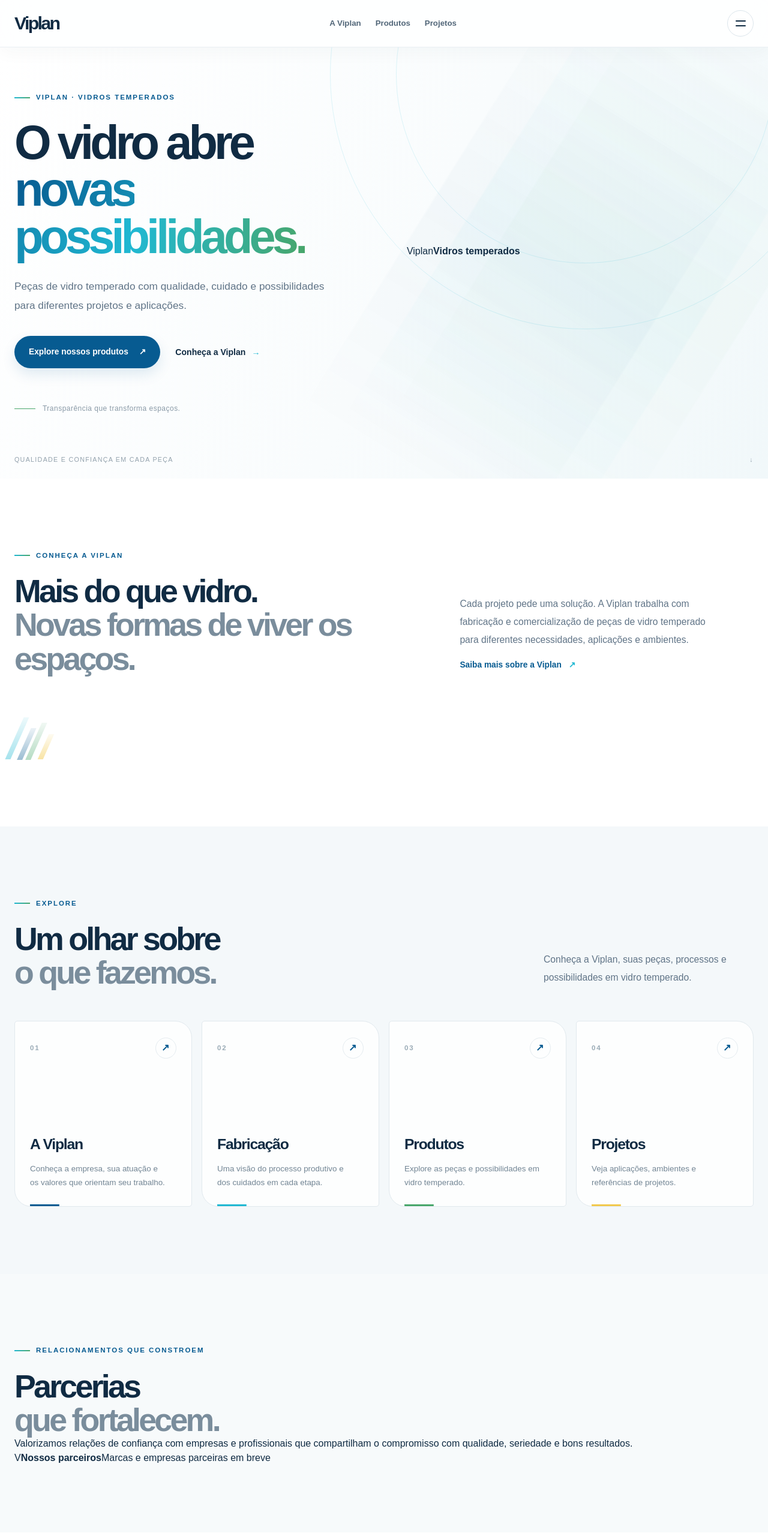
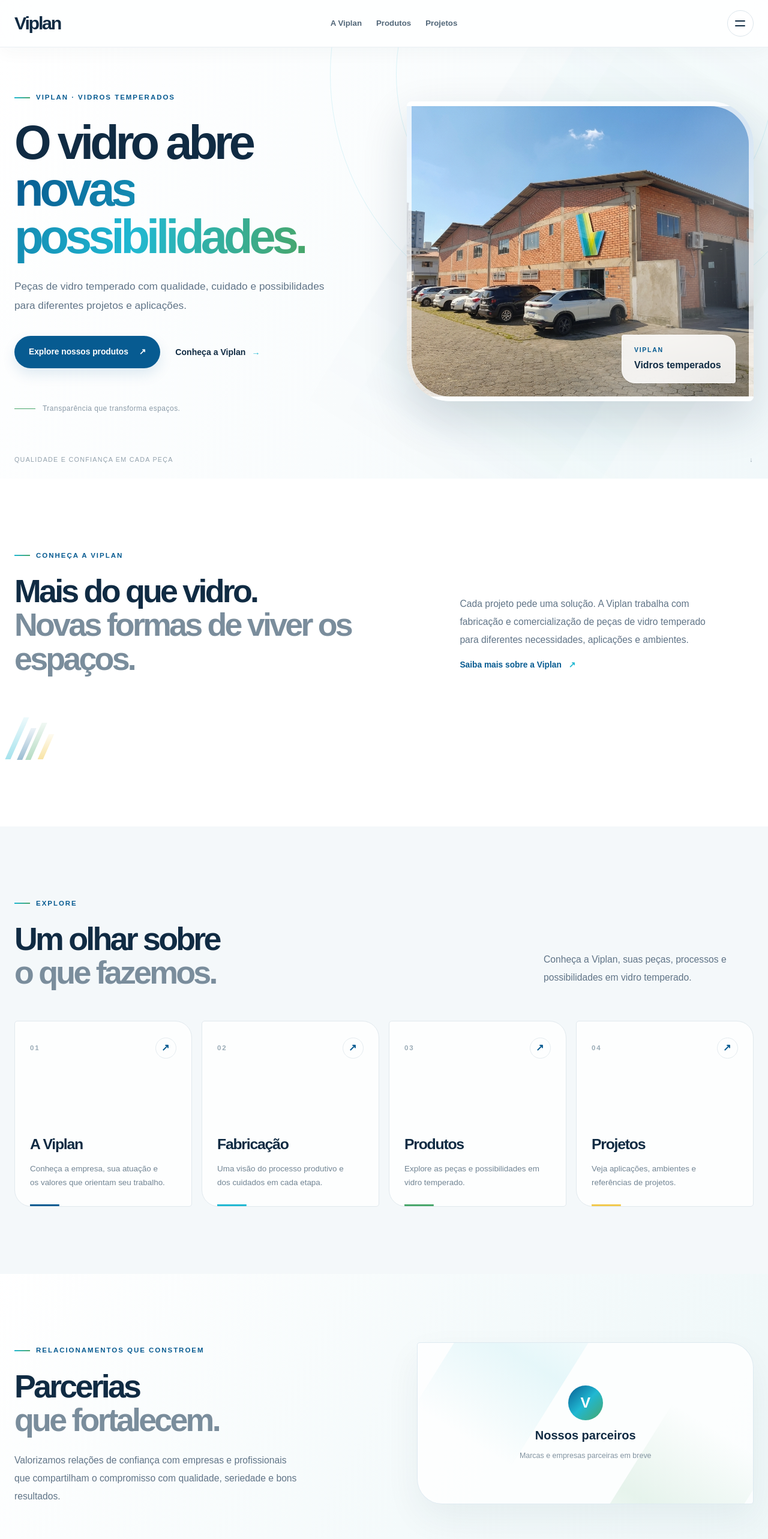
Before and after one commit to altrsl/site-viplan-gpt, a Next.js app: page / in a window 1280 px wide. Shown: the top 2566 px of the page at 60% size. Built offline with nearby package versions, Linux system fonts and the light colour scheme.

Commit message:
style: add facade hero, partnerships and footer layout

```diff
--- a/app/globals.css
+++ b/app/globals.css
@@ -177,3 +177,199 @@ button, a { -webkit-tap-highlight-color: transparent; }
 @media (prefers-reduced-motion: reduce) {
   *,*::before,*::after { scroll-behavior: auto !important; animation-duration: .01ms !important; animation-iteration-count: 1 !important; transition-duration: .01ms !important; }
 }
+
+
+/* Homepage photo, partnerships and institutional footer */
+.brand-placeholder__name { font-size: 1.9rem; font-weight: 900; letter-spacing: -.075em; color: var(--color-ink); }
+
+.hero-photo {
+  position: relative;
+  min-height: 500px;
+  overflow: hidden;
+  border: 8px solid rgba(255,255,255,.76);
+  border-radius: 8px 72px 8px 72px;
+  background-image: url("/imagens/fachada.jfif");
+  background-position: center;
+  background-repeat: no-repeat;
+  background-size: cover;
+  box-shadow: 0 30px 75px rgba(16,43,67,.16);
+}
+.hero-photo::before {
+  position: absolute;
+  inset: 0;
+  background: linear-gradient(145deg,rgba(7,91,145,.08),transparent 45%,rgba(16,43,67,.32));
+  content: "";
+}
+.hero-photo__wash {
+  position: absolute;
+  top: -22%;
+  right: -12%;
+  width: 48%;
+  height: 145%;
+  transform: rotate(25deg);
+  background: linear-gradient(90deg,transparent,rgba(255,255,255,.24),transparent);
+}
+.hero-photo__caption {
+  position: absolute;
+  right: 22px;
+  bottom: 22px;
+  display: flex;
+  min-width: 190px;
+  flex-direction: column;
+  gap: 5px;
+  padding: 17px 20px;
+  border: 1px solid rgba(255,255,255,.65);
+  border-radius: 4px 22px 4px 22px;
+  background: rgba(255,255,255,.86);
+  box-shadow: 0 12px 32px rgba(16,43,67,.12);
+  backdrop-filter: blur(14px);
+}
+.hero-photo__caption span { color: var(--color-blue); font-size: .66rem; font-weight: 800; letter-spacing: .16em; text-transform: uppercase; }
+.hero-photo__caption strong { color: var(--color-ink); font-size: 1rem; }
+
+.partnerships-section {
+  position: relative;
+  overflow: hidden;
+  background: linear-gradient(118deg,#fff 0%,#f4fafb 58%,#eef7f8 100%);
+}
+.partnerships-layout {
+  display: grid;
+  align-items: center;
+  gap: 9%;
+  grid-template-columns: 1fr 1fr;
+}
+.partnerships-copy { max-width: 570px; }
+.partnerships-copy > p {
+  max-width: 480px;
+  margin: 25px 0 0;
+  color: var(--color-muted);
+  font-size: .98rem;
+  line-height: 1.9;
+}
+.partners-placeholder {
+  position: relative;
+  display: flex;
+  min-height: 270px;
+  align-items: center;
+  justify-content: center;
+  flex-direction: column;
+  gap: 10px;
+  overflow: hidden;
+  border: 1px solid rgba(7,91,145,.12);
+  border-radius: 5px 42px 5px 42px;
+  background: rgba(255,255,255,.76);
+  box-shadow: 0 24px 60px rgba(16,43,67,.06);
+  text-align: center;
+}
+.partners-placeholder::before,
+.partners-placeholder::after {
+  position: absolute;
+  width: 190px;
+  height: 330px;
+  transform: rotate(32deg);
+  background: linear-gradient(180deg,transparent,rgba(32,184,210,.10),transparent);
+  content: "";
+}
+.partners-placeholder::before { top: -55%; left: 12%; }
+.partners-placeholder::after { right: 8%; bottom: -70%; background: linear-gradient(180deg,transparent,rgba(72,166,106,.12),transparent); }
+.partners-placeholder__mark {
+  display: grid;
+  width: 58px;
+  height: 58px;
+  place-items: center;
+  border-radius: 50%;
+  background: linear-gradient(135deg,var(--color-blue),var(--color-cyan),var(--color-green));
+  color: white;
+  font-size: 1.55rem;
+  font-weight: 800;
+}
+.partners-placeholder strong { position: relative; z-index: 1; color: var(--color-ink); font-size: 1.25rem; }
+.partners-placeholder > span:last-child { position: relative; z-index: 1; color: #8293a0; font-size: .78rem; }
+
+.site-footer {
+  position: relative;
+  overflow: hidden;
+  background: #102b43;
+  color: rgba(255,255,255,.78);
+}
+.site-footer::before {
+  position: absolute;
+  top: -190px;
+  right: 12%;
+  width: 250px;
+  height: 520px;
+  transform: rotate(34deg);
+  background: linear-gradient(180deg,transparent,rgba(32,184,210,.12),transparent);
+  content: "";
+  pointer-events: none;
+}
+.site-footer__main {
+  position: relative;
+  display: grid;
+  gap: 55px;
+  padding-top: 78px;
+  padding-bottom: 72px;
+  grid-template-columns: 1.7fr 1fr 1fr 1fr;
+}
+.site-footer__brand { max-width: 350px; }
+.site-footer__wordmark {
+  display: inline-block;
+  color: white;
+  font-size: 2.1rem;
+  font-weight: 900;
+  letter-spacing: -.08em;
+}
+.site-footer__wordmark span { color: var(--color-cyan); }
+.site-footer__brand p,
+.site-footer__pending {
+  margin: 18px 0 0;
+  color: rgba(255,255,255,.62);
+  font-size: .86rem;
+  line-height: 1.85;
+}
+.site-footer__column { display: flex; align-items: flex-start; flex-direction: column; gap: 17px; }
+.site-footer__column h2 {
+  margin: 7px 0 2px;
+  color: white;
+  font-size: .77rem;
+  font-weight: 800;
+  letter-spacing: .13em;
+  text-transform: uppercase;
+}
+.site-footer__column nav { display: grid; gap: 12px; }
+.site-footer__column nav a,
+.site-footer__contact-link {
+  color: rgba(255,255,255,.68);
+  font-size: .86rem;
+  transition: color .2s ease;
+}
+.site-footer__column nav a:hover,
+.site-footer__contact-link:hover { color: white; }
+.site-footer__pending { margin: 0; font-size: .82rem; }
+.site-footer__contact-link { display: inline-flex; align-items: center; gap: 9px; }
+.site-footer__contact-link span { color: var(--color-cyan); }
+.site-footer__bottom { border-top: 1px solid rgba(255,255,255,.12); }
+.site-footer__bottom > div {
+  display: flex;
+  min-height: 68px;
+  align-items: center;
+  justify-content: space-between;
+  gap: 20px;
+  color: rgba(255,255,255,.48);
+  font-size: .72rem;
+}
+
+@media (max-width: 1100px) {
+  .hero-photo { min-height: 430px; }
+  .site-footer__main { gap: 38px; grid-template-columns: 1.5fr 1fr 1fr; }
+  .site-footer__contact { grid-column: 2 / 4; }
+}
+@media (max-width: 760px) {
+  .hero-photo { min-height: 360px; border-radius: 6px 42px 6px 42px; }
+  .partnerships-layout { gap: 34px; grid-template-columns: 1fr; }
+  .partners-placeholder { min-height: 230px; }
+  .site-footer__main { gap: 34px 24px; padding-top: 58px; padding-bottom: 52px; grid-template-columns: 1fr 1fr; }
+  .site-footer__brand { grid-column: 1 / -1; }
+  .site-footer__contact { grid-column: auto; }
+  .site-footer__bottom > div { align-items: flex-start; flex-direction: column; justify-content: center; padding-top: 17px; padding-bottom: 17px; }
+}
```
